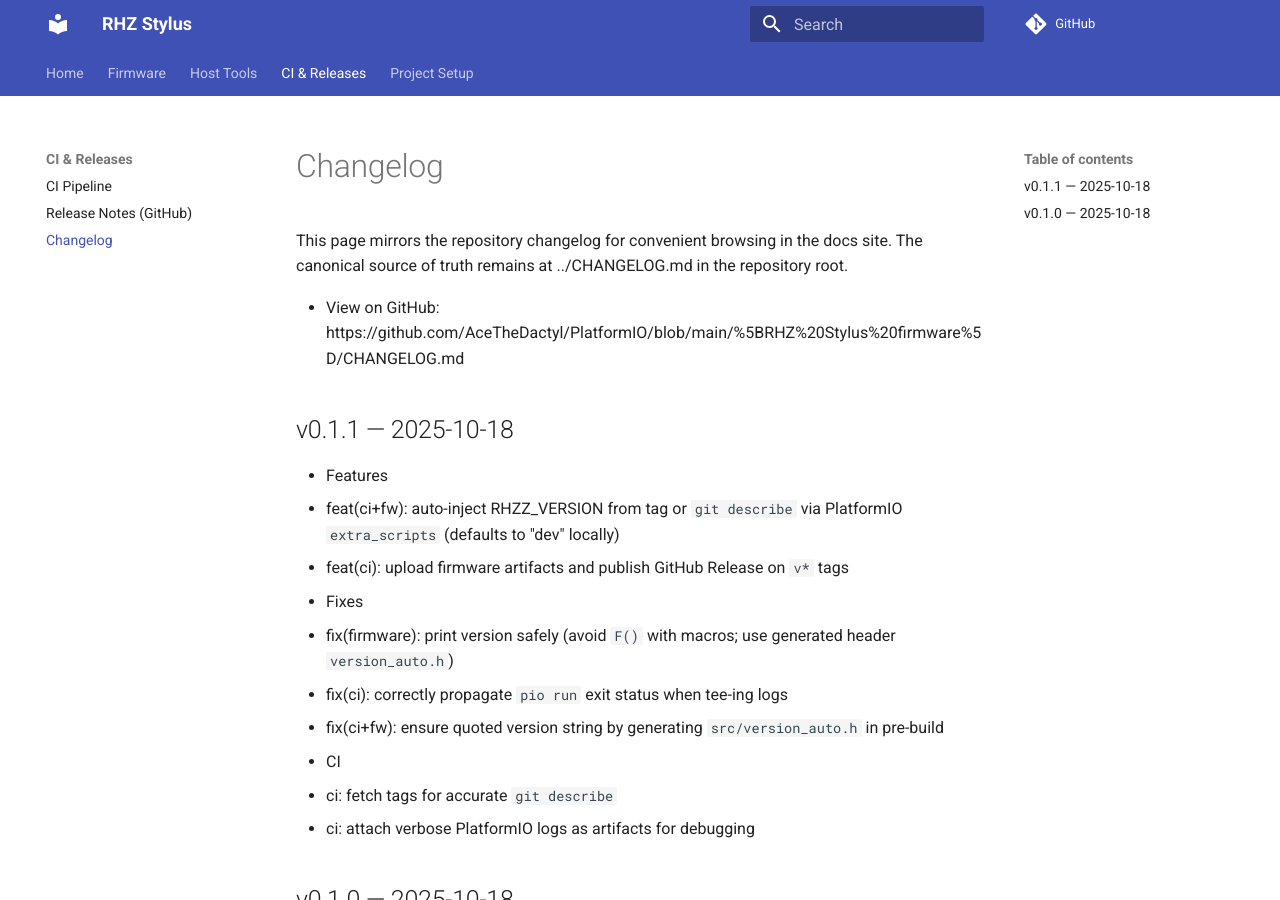
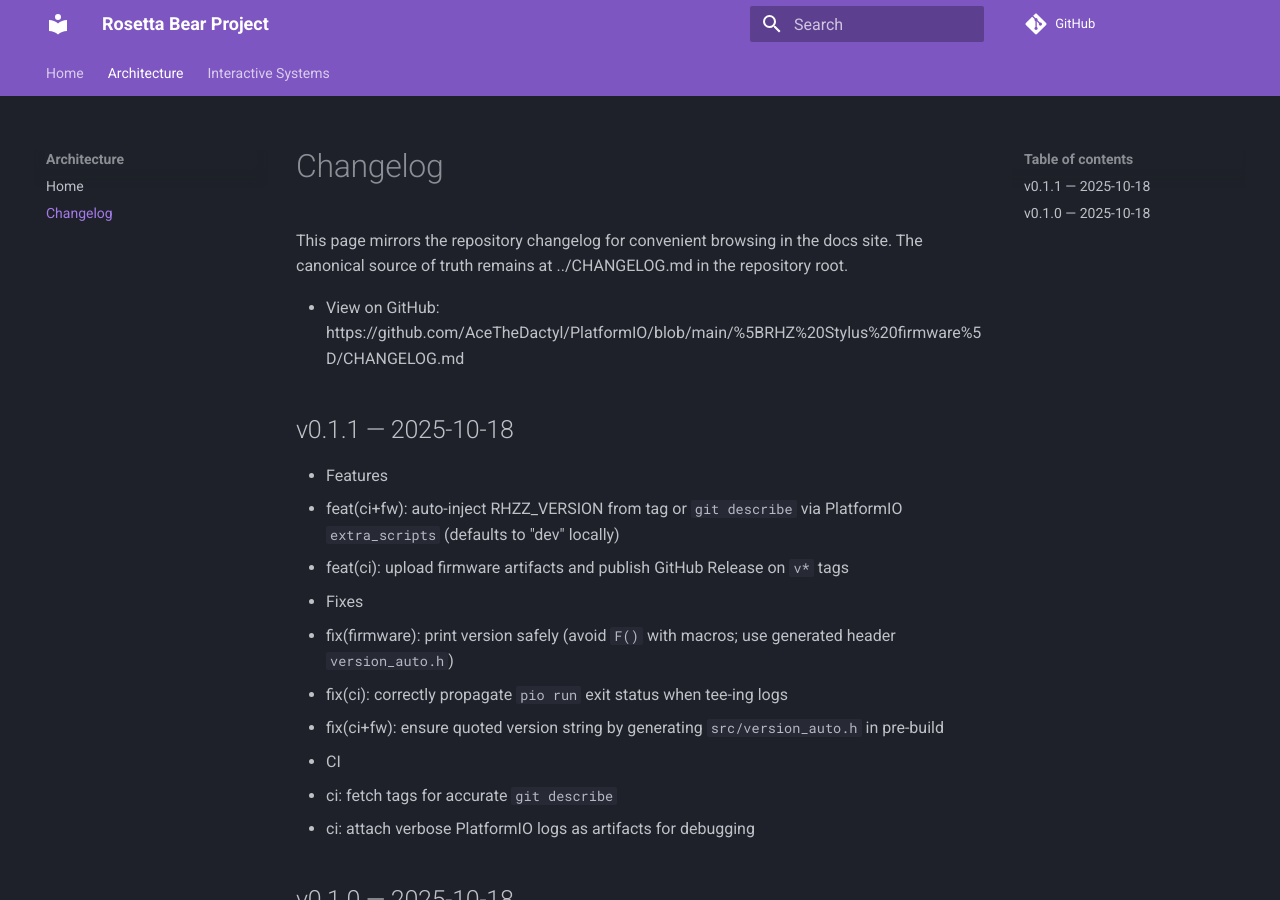
Before and after one commit to AceTheDactyl/Rosetta-bear-project, an MkDocs documentation site: the page built from docs/CHANGELOG.md, in a window 1280 px wide and 900 px high. Built offline with MkDocs 1.6.1 and Material for MkDocs 9.7.7, drawn with Linux system fonts in a browser that asks for light colours; comment, search, counter and statistics services are not loaded.

Commit message:
fix(deploy): disable MkDocs workflow, use static HTML deployment
The docs.yml workflow was overwriting the root index.html with MkDocs
output (RHZ Stylus content). Disabling it so static.yml can properly
deploy the Rosetta Bear Project HTML files.

- Rename docs.yml to docs.yml.disabled to prevent MkDocs build
- Update mkdocs.yml with correct Rosetta Bear Project config (backup)
- static.yml will now deploy root index.html with LIMNUS/WUMBO content

```diff
--- a/mkdocs.yml
+++ b/mkdocs.yml
@@ -1,8 +1,12 @@
-site_name: RHZ Stylus
-site_description: Maker firmware and lab workflow docs for the RHZ Stylus (ESP32‑S3)
-repo_url: https://github.com/AceTheDactyl/PlatformIO
+site_name: Rosetta Bear Project
+site_description: LIMNUS Fractal System | WUMBO APL Architecture | Zero-Point Energy | Neurodivergent Neural Architecture
+repo_url: https://github.com/AceTheDactyl/Rosetta-bear-project
 theme:
   name: material
+  palette:
+    scheme: slate
+    primary: deep purple
+    accent: amber
   features:
     - navigation.tabs
     - navigation.top
@@ -11,15 +15,11 @@ theme:
     - content.code.copy
 nav:
   - Home: index.md
-  - Firmware:
-      - Install & Use: INSTALL.md
-      - Build & Test Checklist: checklist_template.md
-  - Host Tools:
-      - Serial Logger: host_logger_serial.md
-      - PSD Quicklook: host_psd_quicklook.md
-  - CI & Releases:
-      - CI Pipeline: ci.md
-      - Release Notes (GitHub): https://github.com/AceTheDactyl/PlatformIO/releases
+  - Architecture:
+      - Overview: index.md
       - Changelog: CHANGELOG.md
-  - Project Setup:
-      - Template Notes: TEMPLATE_NOTES.md
+  - Interactive Systems:
+      - LIMNUS Fractal: ../zero-point-energy.html
+      - WUMBO APL Directory: ../wumbo-apl-directory.html
+      - WUMBO Engine: ../wumbo-engine.html
+      - The Manual: ../visualizations/the_manual.html
```
Also changed, not shown: 2 other files.
